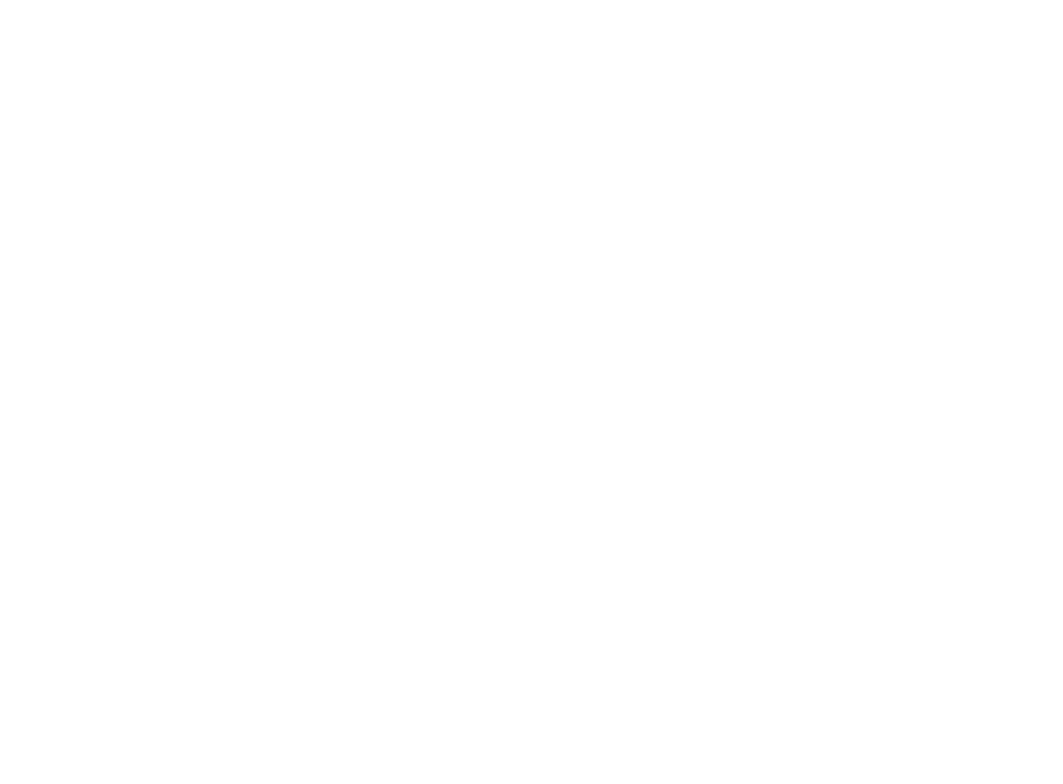
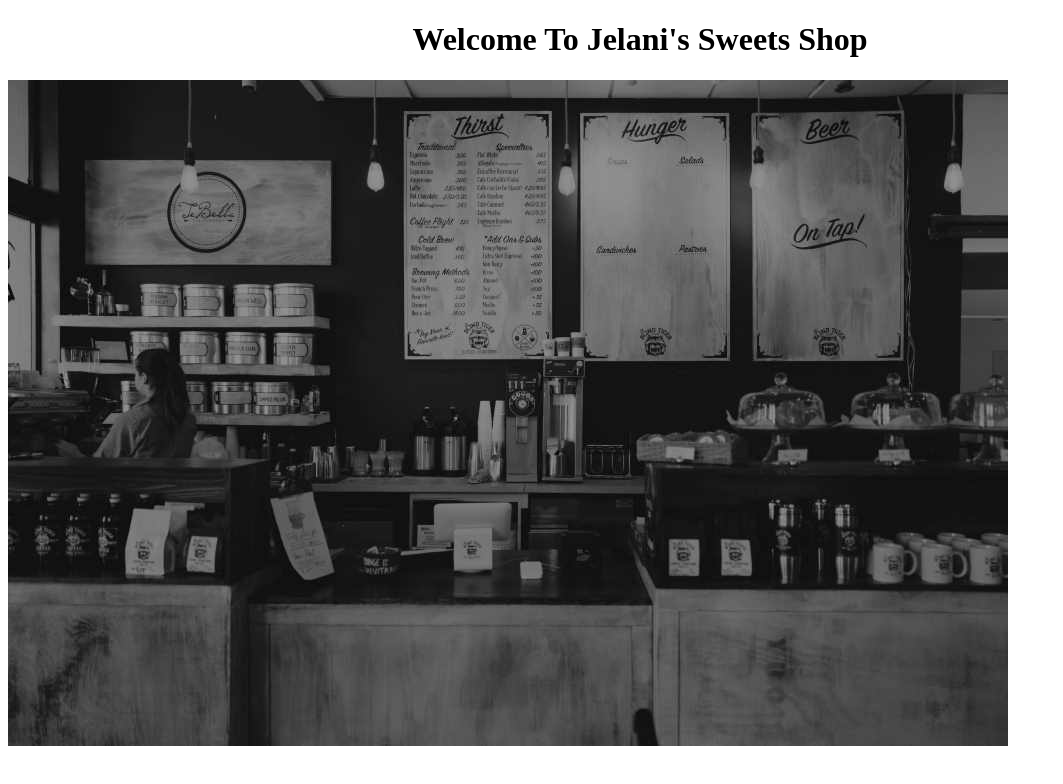
Before and after one commit to AlexJelani/restaurant-odinproject, a website built with webpack: page dist/index.html in a window 1280 px wide. Shown: the whole page, without its empty margins (0-1063 px from the left). Built offline with nearby package versions, Linux system fonts and the light colour scheme.

Commit message:
added css and img

```diff
--- /dev/null
+++ b/src/assets/style.css
@@ -0,0 +1,14 @@
+body,html {
+    height: 100%;
+    /* background-color: aqua; */
+}
+.bgimg {
+    /* background-image: url('/src/assets/imgs/onepage_restaurant.jpg'); */
+    min-height: 100%;
+    background-position: center;
+    background-size: cover;
+}
+
+h1 {
+    text-align: center;
+}
```
Also changed, not shown: dist/index.html, src/assets/imgs/onepage_restaurant.jpg (added).
